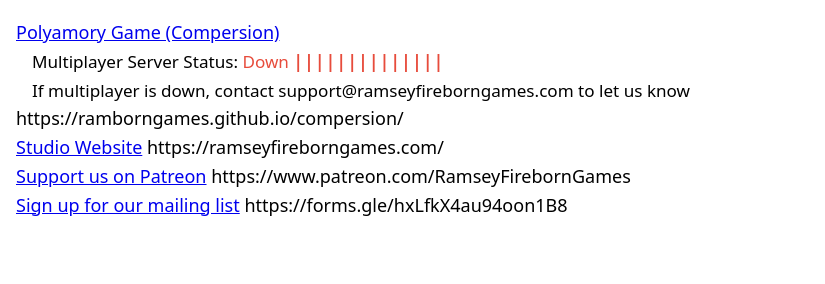
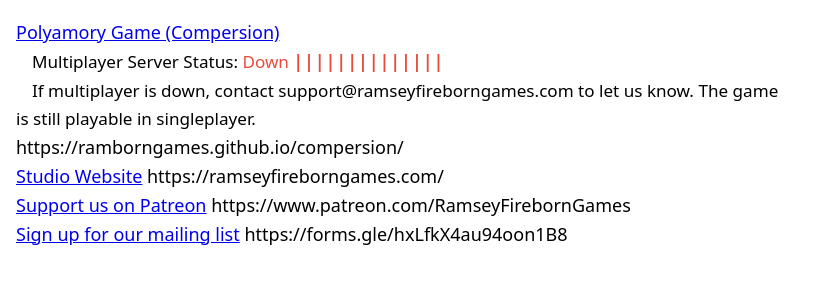
Before and after one commit to RamBornGames/ramborngames.github.io, a plain HTML site: page index.html in a window 1280 px wide. Shown: the whole page, without its empty margins (0-825 px from the left). Drawn offline with Linux system fonts and the light colour scheme.

Commit message:
Tweaked copy.

```diff
--- a/index.html
+++ b/index.html
@@ -3,7 +3,7 @@
 <meta name="viewport" content="width=device-width, initial-scale=1">
 <title>Ramsey Fireborn Games</title>
 <style>body{font:18px/1.6 system-ui,sans-serif;margin:1rem;max-width:48rem}.url{overflow-wrap:anywhere;word-break:break-word}.status{margin:.15rem 0 .25rem 1rem;font-size:.95em}.bars{letter-spacing:.08em}.bar{font-weight:700}.ok{color:#2fcc66}.degraded{color:#f1c40f}.partial{color:#e67e22}.outage{color:#e74c3c}.maintenance{color:#3498db}@media(max-width:40rem){body{font-size:20px}.url{display:block}.status{margin-left:0}}</style>
-<p><a href="https://ramborngames.github.io/compersion/" target="_blank" rel="noopener noreferrer" referrerpolicy="no-referrer">Polyamory Game (Compersion)</a><br><span id="multiplayer-status" class="status">Multiplayer Server Status: <span class="outage">Down</span> <span class="bars outage">||||||||||||||</span></span><br><span id="multiplayer-help" class="status">If multiplayer is down, contact support@ramseyfireborngames.com to let us know</span><br><span class="url">https://ramborngames.github.io/compersion/</span><br>
+<p><a href="https://ramborngames.github.io/compersion/" target="_blank" rel="noopener noreferrer" referrerpolicy="no-referrer">Polyamory Game (Compersion)</a><br><span id="multiplayer-status" class="status">Multiplayer Server Status: <span class="outage">Down</span> <span class="bars outage">||||||||||||||</span></span><br><span id="multiplayer-help" class="status">If multiplayer is down, contact support@ramseyfireborngames.com to let us know. The game is still playable in singleplayer.</span><br><span class="url">https://ramborngames.github.io/compersion/</span><br>
 <a href="https://ramseyfireborngames.com/" target="_blank" rel="noopener noreferrer" referrerpolicy="no-referrer">Studio Website</a> <span class="url">https://ramseyfireborngames.com/</span><br>
 <a href="https://www.patreon.com/RamseyFirebornGames" target="_blank" rel="noopener noreferrer" referrerpolicy="no-referrer">Support us on Patreon</a> <span class="url">https://www.patreon.com/RamseyFirebornGames</span><br>
 <a href="https://forms.gle/hxLfkX4au94oon1B8" target="_blank" rel="noopener noreferrer" referrerpolicy="no-referrer">Sign up for our mailing list</a> <span class="url">https://forms.gle/hxLfkX4au94oon1B8</span></p>
```
